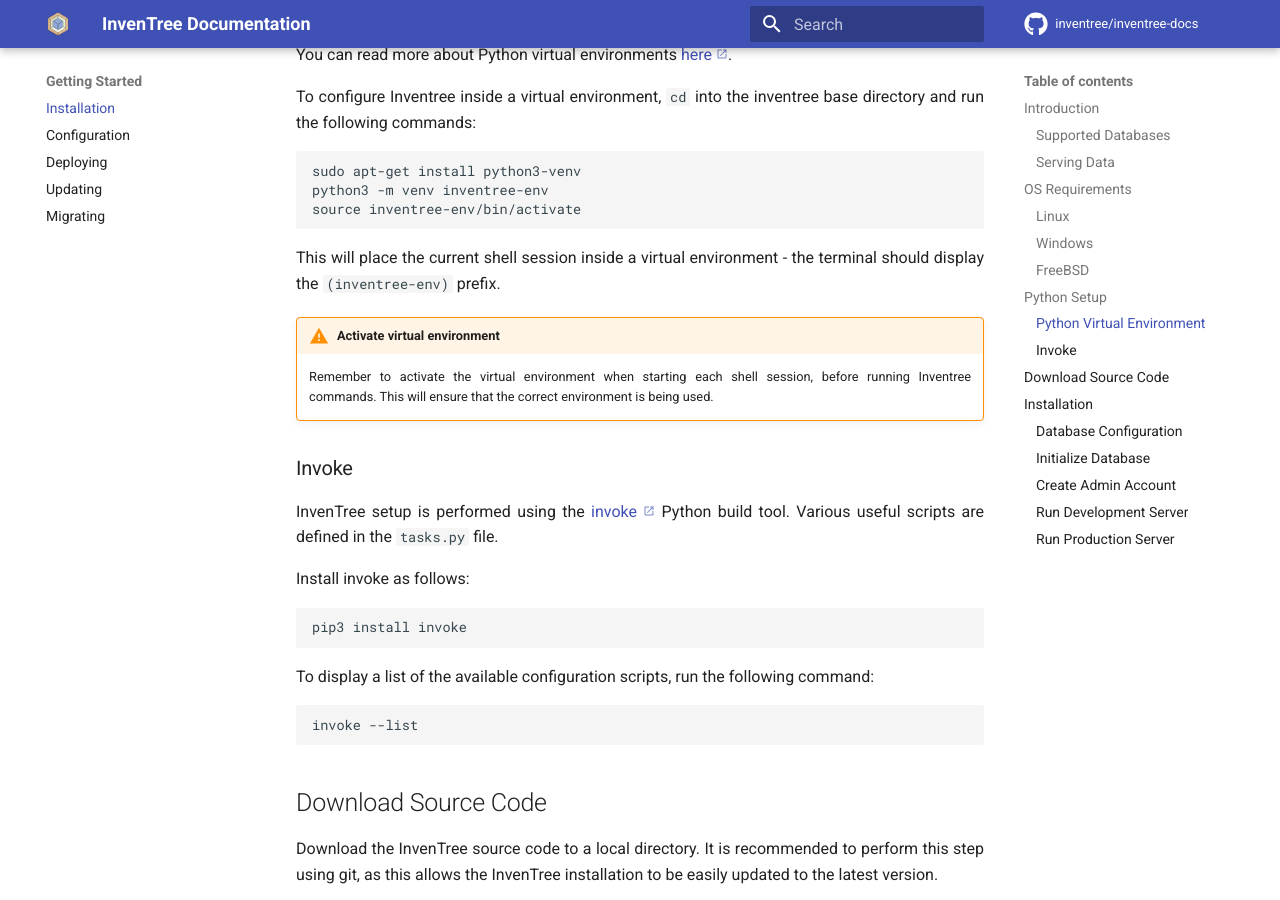
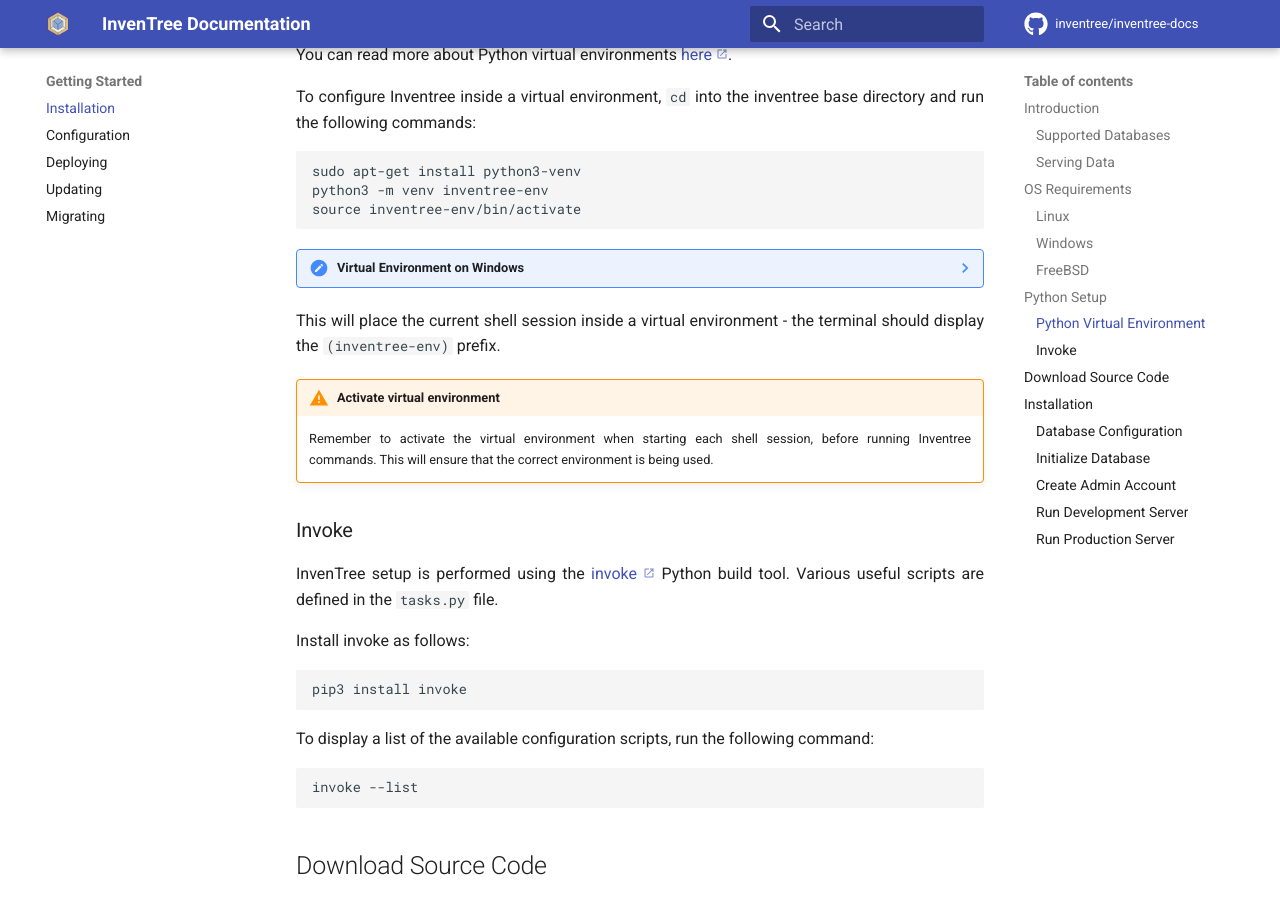
Before and after one commit to inventree/inventree-docs, an MkDocs documentation site: the page built from docs/start/install.md, in a window 1280 px wide and 900 px high, scrolled down 2330 px. Built offline with MkDocs 1.6.1 and Material for MkDocs 9.7.7, drawn with Linux system fonts in a browser that asks for light colours; comment, search, counter and statistics services are not loaded; some of the changed lines change nothing that is shown.

Commit message:
Added admonition to install virtual environment on Windows

````diff
--- a/docs/start/install.md
+++ b/docs/start/install.md
@@ -51,7 +51,7 @@
 
 !!! info "WSL"
 
-    Alternatively, if you are running under the Windows operating system you can install and run InvenTree using the <a href="https://docs.microsoft.com/en-us/windows/wsl/install-win10">WSL (Windows Subsystem for Linux)</a> framework. Running under WSL provides a Linux compatible layer which simplifies InvenTree installation.
+    Alternatively, if you are running under the Windows operating system you can install and run InvenTree using the [WSL (Windows Subsystem for Linux)](https://docs.microsoft.com/en-us/windows/wsl/install-win10) framework. Running under WSL provides a Linux compatible layer which simplifies InvenTree installation.
 
 ### FreeBSD
 
@@ -81,6 +81,15 @@
 python3 -m venv inventree-env
 source inventree-env/bin/activate
 ```
+
+??? note "Virtual Environment on Windows"
+	To create and activate a virtual environment in Windows, run the following commands:
+	```
+	py -m venv inventree-env
+	.\inventree-env\Scripts\activate
+	```
+
+	Refer to the [official Python documentation](https://packaging.python.org/guides/installing-using-pip-and-virtual-environments/) to setup a virtual environment on Windows.
 
 This will place the current shell session inside a virtual environment - the terminal should display the ``(inventree-env)`` prefix.
 
````
